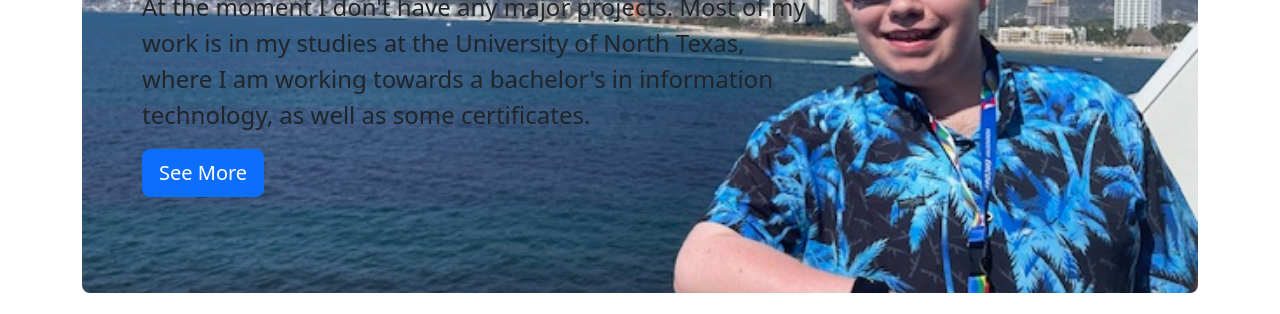
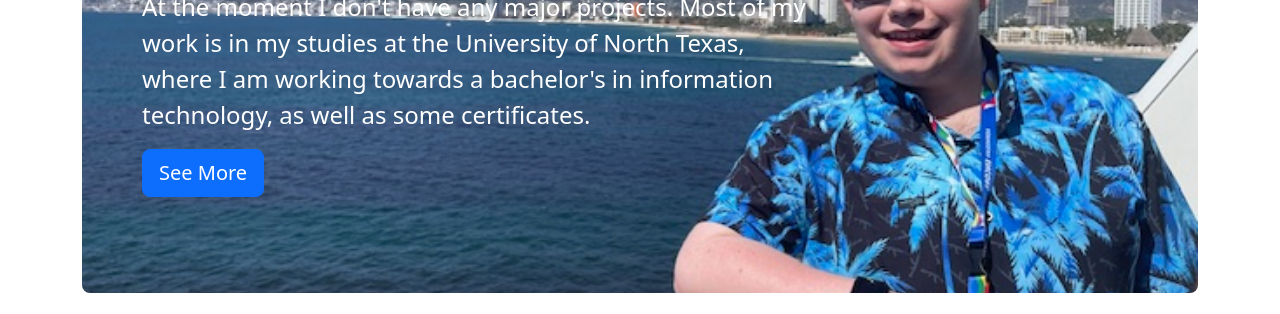
Before and after one commit to Hy-ph-n/CSCE3420-WebsiteHost, a plain HTML site: page index.html in a window 1280 px wide. Shown: the part 310-624 px from the top of the page. Drawn offline with nearby package versions, Linux system fonts and the light colour scheme.

Commit message:
Update index.html

```diff
--- a/index.html
+++ b/index.html
@@ -217,7 +217,7 @@
             <span class="fs-4">About Me - David Bowen</span>
           </a>
         </header>
-        <div class="p-5 mb-4 bg-body-tertiary rounded-3" style="background-image: url('me-on-boat.jpg');
+        <div class="p-5 mb-4 text-bg-dark bg-body-tertiary rounded-3" style="background-image: url('me-on-boat.jpg');
             background-size: cover;
             background-position: center;">>
           <div class="container-fluid py-5">
```
